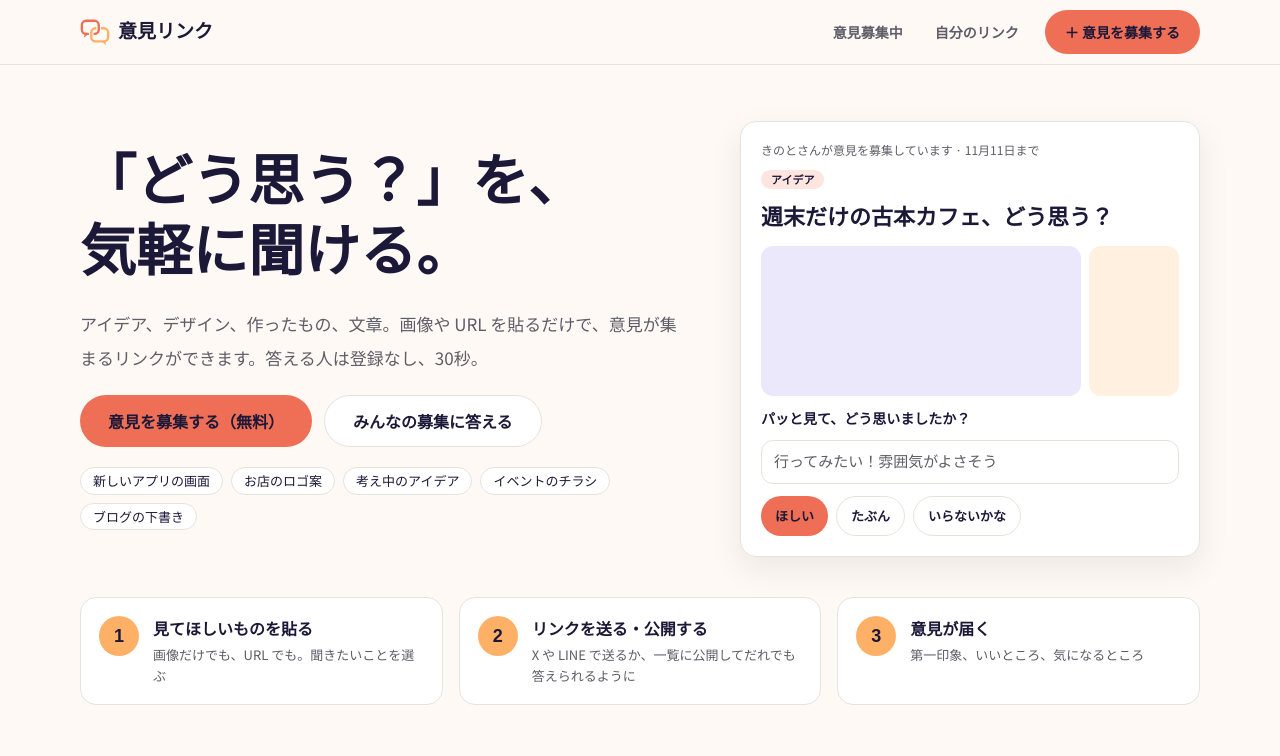
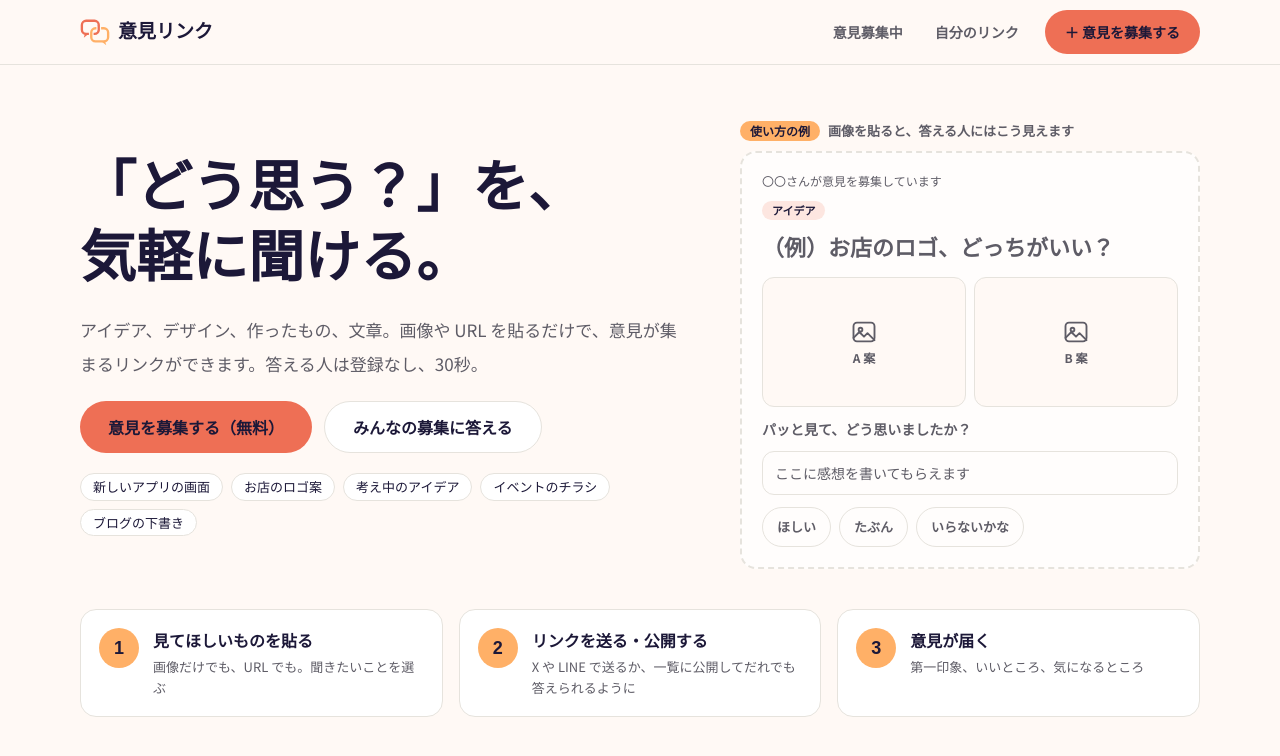
Before and after one commit to sho-otokuni/ikenlink, a Next.js app: page / in a window 1280 px wide. Shown: the top 756 px of the page. Built offline with nearby package versions, Linux system fonts and the light colour scheme; no server answers; a web font is replaced by a local one.

Commit message:
トップページの見本を「使い方の例」と分かる形にする
Co-Authored-By: Claude Opus 5.5 <noreply@anthropic.com>

```diff
--- a/src/app/page.tsx
+++ b/src/app/page.tsx
@@ -65,23 +65,44 @@ export default function Home() {
 }
 
 /** 答える画面の見本（パソコンの幅だけ。絵として見せるもので、押せない） */
+// 本物の募集に見えないよう、「使い方の例」と見出しを付け、点線の枠と仮の文字（〇〇さん・画像の枠）で描く
 function Sample() {
   return (
-    <div aria-hidden className="hidden flex-col gap-3 rounded-2xl border border-line bg-card p-5 shadow-[0_12px_32px_rgba(28,24,56,0.08)] lg:flex">
-      <span className="text-xs text-muted">きのとさんが意見を募集しています · 11月11日まで</span>
-      <span className="self-start rounded-full bg-coral-tint px-2.5 py-px text-[11px] font-bold">アイデア</span>
-      <b className="font-round text-[22px]">週末だけの古本カフェ、どう思う？</b>
-      <div className="flex gap-2">
-        <div className="h-[150px] flex-1 rounded-xl bg-grape-tint" />
-        <div className="h-[150px] w-[90px] rounded-xl bg-peach-tint" />
+    <figure className="m-0 hidden flex-col gap-2.5 lg:flex">
+      <figcaption className="flex items-center gap-2 text-[13px] font-bold text-muted">
+        <span className="rounded-full bg-peach px-2.5 py-0.5 text-xs text-night">使い方の例</span>
+        画像を貼ると、答える人にはこう見えます
+      </figcaption>
+      <div aria-hidden className="flex flex-col gap-3 rounded-2xl border-2 border-dashed border-line bg-card/70 p-5">
+        <span className="text-xs text-muted">〇〇さんが意見を募集しています</span>
+        <span className="self-start rounded-full bg-coral-tint px-2.5 py-px text-[11px] font-bold">アイデア</span>
+        <b className="font-round text-[22px] text-muted">（例）お店のロゴ、どっちがいい？</b>
+        <div className="flex gap-2">
+          <ImageSlot label="A 案" />
+          <ImageSlot label="B 案" />
+        </div>
+        <b className="text-sm text-muted">パッと見て、どう思いましたか？</b>
+        <div className="flex min-h-11 items-center rounded-xl border border-line px-3 text-sm text-muted">ここに感想を書いてもらえます</div>
+        <div className="flex gap-2 text-[13px] font-bold text-muted">
+          <span className="flex min-h-10 items-center rounded-full border border-line px-3.5">ほしい</span>
+          <span className="flex min-h-10 items-center rounded-full border border-line px-3.5">たぶん</span>
+          <span className="flex min-h-10 items-center rounded-full border border-line px-3.5">いらないかな</span>
+        </div>
       </div>
-      <b className="text-sm">パッと見て、どう思いましたか？</b>
-      <div className="flex min-h-11 items-center rounded-xl border border-line px-3 text-[15px] text-muted">行ってみたい！雰囲気がよさそう</div>
-      <div className="flex gap-2 text-[13px] font-bold">
-        <span className="flex min-h-10 items-center rounded-full bg-coral px-3.5">ほしい</span>
-        <span className="flex min-h-10 items-center rounded-full border border-line px-3.5">たぶん</span>
-        <span className="flex min-h-10 items-center rounded-full border border-line px-3.5">いらないかな</span>
-      </div>
+    </figure>
+  );
+}
+
+/** 画像が入る場所（線画の山と太陽のマーク） */
+function ImageSlot({ label }: { label: string }) {
+  return (
+    <div className="flex h-[130px] flex-1 flex-col items-center justify-center gap-1 rounded-xl border border-line bg-bg text-xs font-bold text-muted">
+      <svg width="28" height="28" viewBox="0 0 24 24" fill="none" stroke="currentColor" strokeWidth="1.6" strokeLinecap="round" strokeLinejoin="round">
+        <rect x="3" y="4" width="18" height="16" rx="3" />
+        <circle cx="9" cy="10" r="1.6" />
+        <path d="M3 17l5-5 4 4 3-3 6 6" />
+      </svg>
+      {label}
     </div>
   );
 }
```
